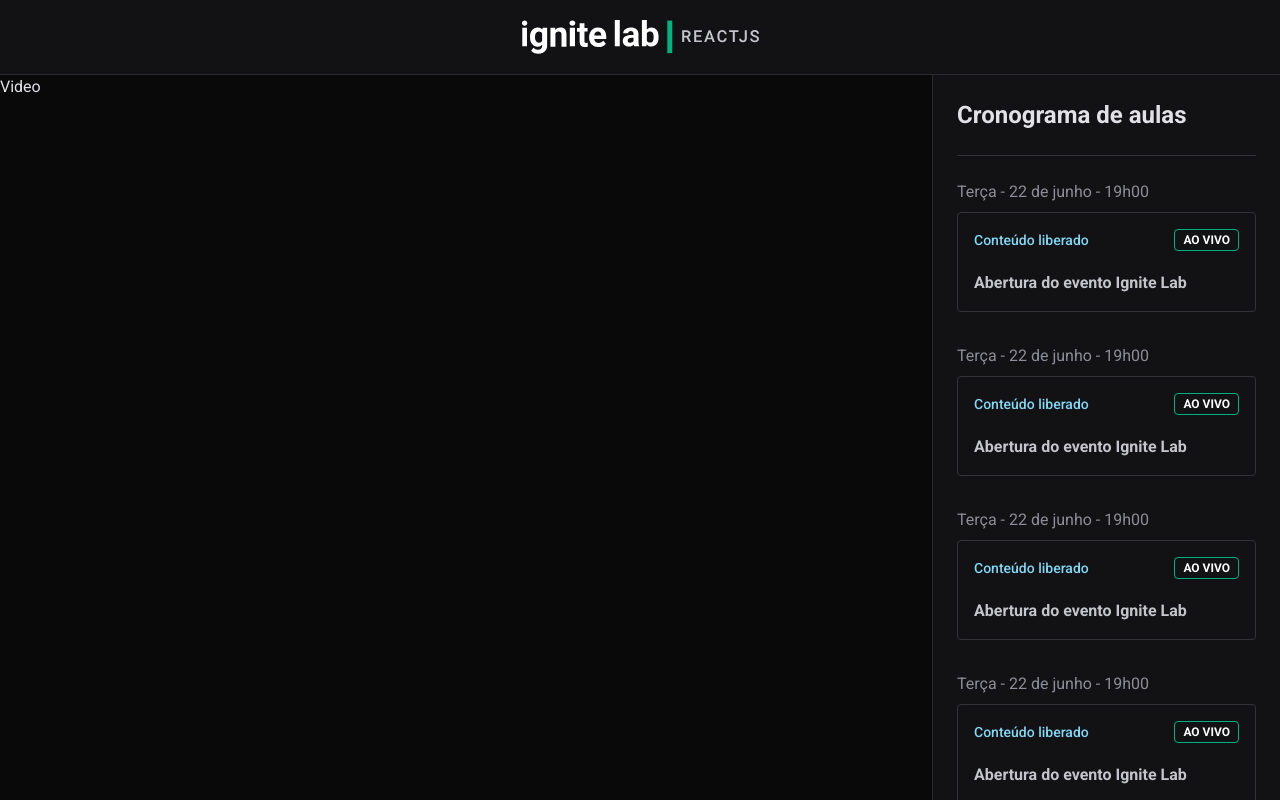
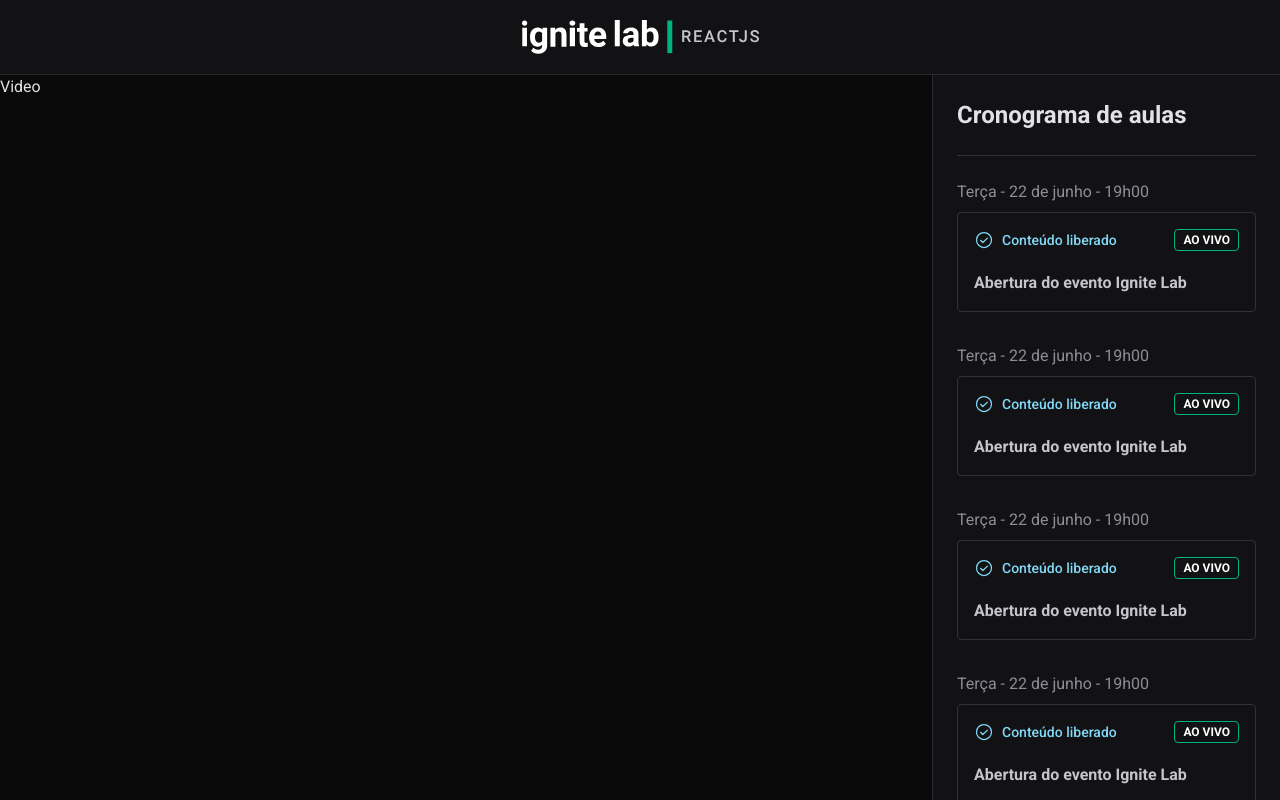
Before and after one commit to AloisioFernandes/IgniteLab, a React (Vite) app in the folder event-platform/: page / in a window 1280 px wide. Shown: the top 800 px of the page. Built offline with nearby package versions, Linux system fonts and the light colour scheme.

Commit message:
Ícone adicionado.

```diff
--- a/event-platform/package.json
+++ b/event-platform/package.json
@@ -11,6 +11,7 @@
   "dependencies": {
     "@apollo/client": "^3.6.9",
     "graphql": "^16.5.0",
+    "phosphor-react": "^1.4.1",
     "react": "^18.2.0",
     "react-dom": "^18.2.0"
   },
--- a/event-platform/src/components/Lesson.tsx
+++ b/event-platform/src/components/Lesson.tsx
@@ -1,3 +1,5 @@
+import { CheckCircle } from 'phosphor-react'
+
 export function Lesson() {
   return (
     <a href="#">
@@ -7,7 +9,8 @@
 
       <div className="rounded border border-gray-500 p-4 mt-2">
         <header className="flex items-center justify-between">
-          <span className="text-sm text-blue-500 font-medium">
+          <span className="text-sm text-blue-500 font-medium flex items-center gap-2">
+            <CheckCircle size={20} />
             Conteúdo liberado
           </span>
           <span className="text-xs rounded py-[0.125rem] px-2 text-white border border-green-300 font-bold">
```
Also changed, not shown: 1 other file (tests, documents, lock files or other folders).
